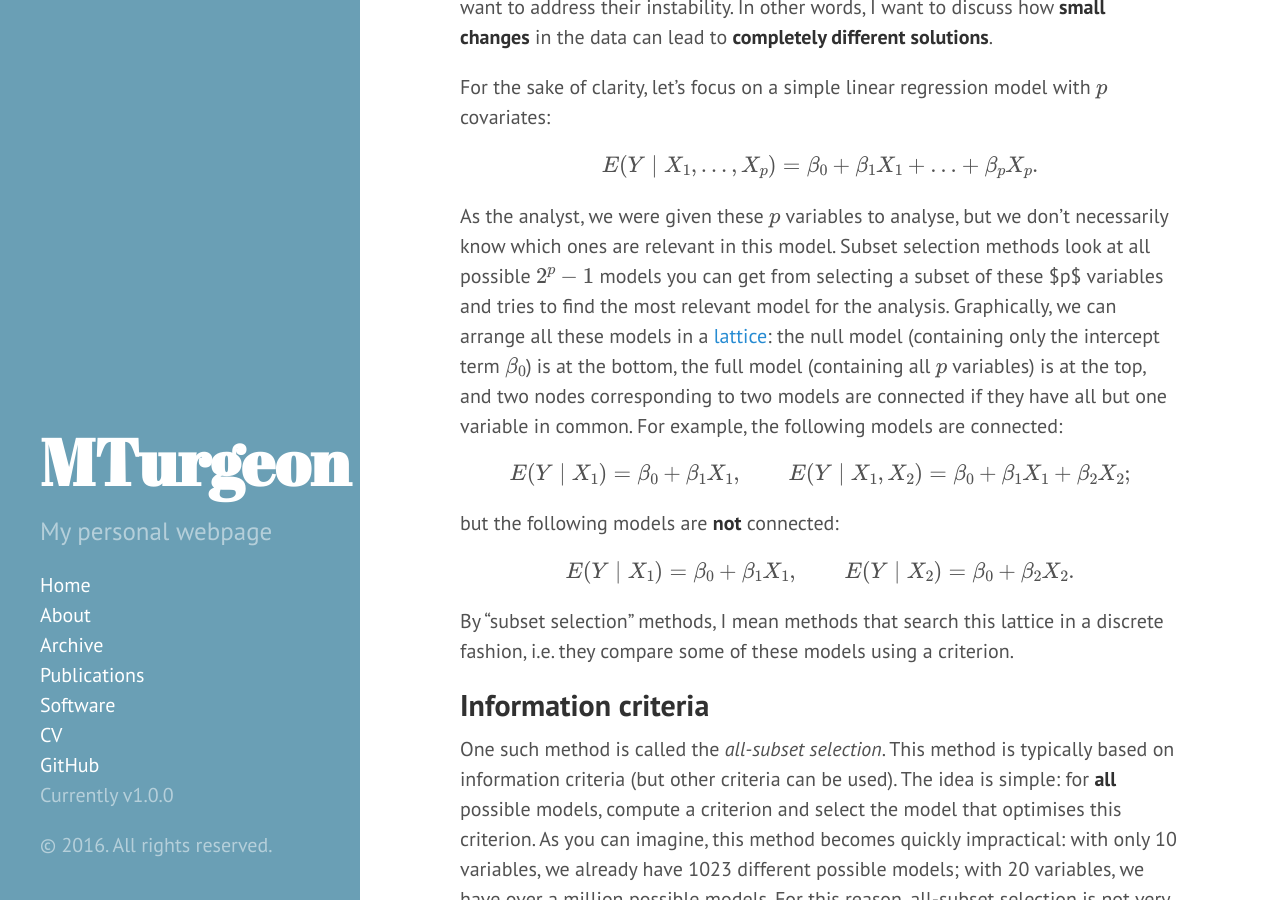
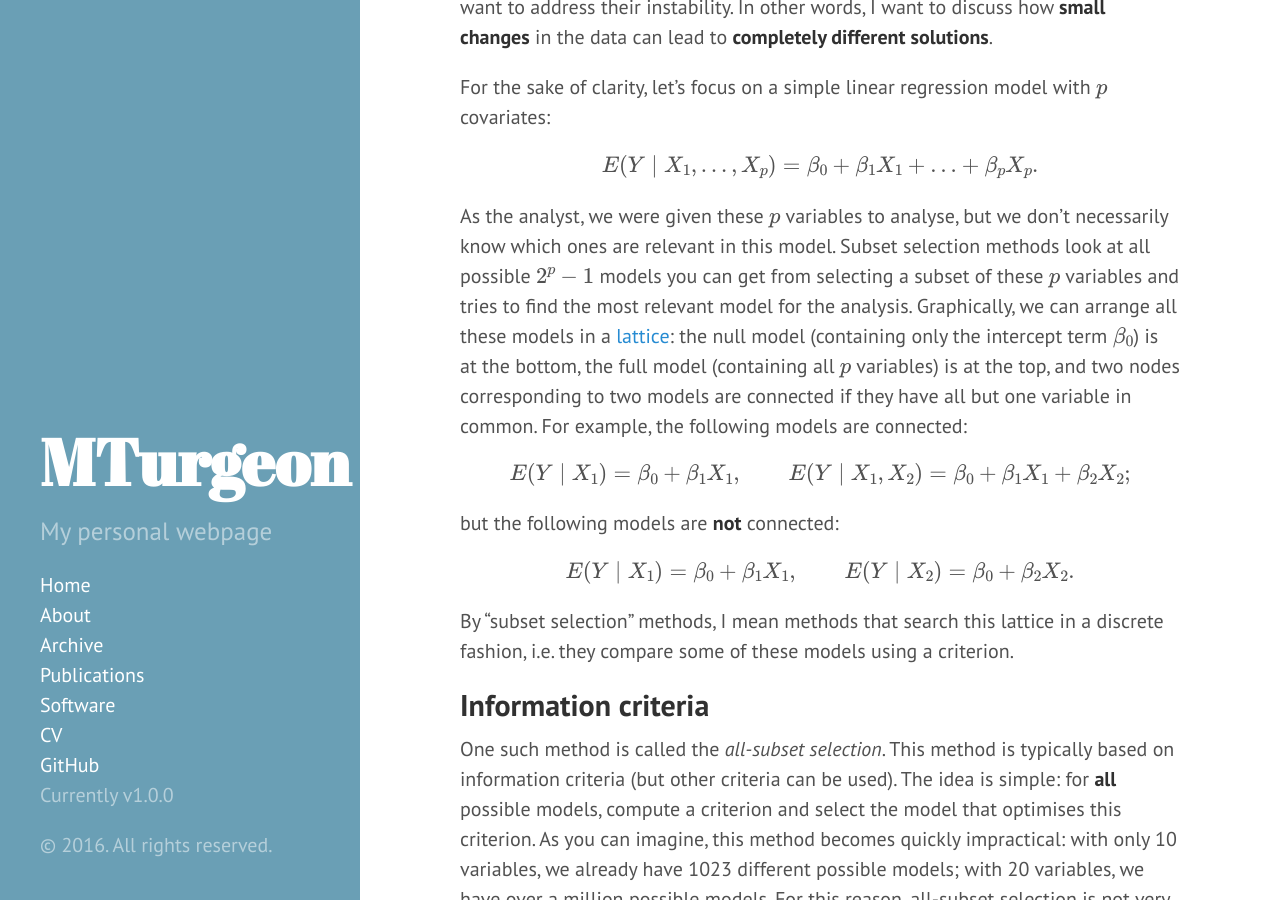
Before and after one commit to turgeonmaxime/old_website, a Jekyll site: the page built from _posts/2016-05-29-forward-backward-selection.md, in a window 1280 px wide and 900 px high, scrolled down 358 px. Built offline with Jekyll 4.4.1, drawn with Linux system fonts in a browser that asks for light colours; formulas are drawn with MathJax 3; comment, search, counter and statistics services are not loaded.

```diff
--- a/_posts/2016-05-29-forward-backward-selection.md
+++ b/_posts/2016-05-29-forward-backward-selection.md
@@ -17,7 +17,7 @@ For the sake of clarity, let's focus on a simple linear regression model with \\
 
 $$ E(Y \mid X_1, \ldots, X_p) = \beta_0 + \beta_1 X_1 + \ldots + \beta_p X_p.$$
 
-As the analyst, we were given these \\( p \\) variables to analyse, but we don't necessarily know which ones are relevant in this model. Subset selection methods look at all possible \\( 2^p - 1 \\) models you can get from selecting a subset of these $p$ variables and tries to find the most relevant model for the analysis. Graphically, we can arrange all these models in a [lattice](https://en.wikipedia.org/wiki/Lattice_(order)#Examples): the null model (containing only the intercept term \\( \beta_0 \\)) is at the bottom, the full model (containing all \\( p \\) variables) is at the top, and two nodes corresponding to two models are connected if they have all but one variable in common. For example, the following models are connected:
+As the analyst, we were given these \\( p \\) variables to analyse, but we don't necessarily know which ones are relevant in this model. Subset selection methods look at all possible \\( 2^p - 1 \\) models you can get from selecting a subset of these \\( p \\) variables and tries to find the most relevant model for the analysis. Graphically, we can arrange all these models in a [lattice](https://en.wikipedia.org/wiki/Lattice_(order)#Examples): the null model (containing only the intercept term \\( \beta_0 \\)) is at the bottom, the full model (containing all \\( p \\) variables) is at the top, and two nodes corresponding to two models are connected if they have all but one variable in common. For example, the following models are connected:
 
 $$E(Y \mid X_1) = \beta_0 + \beta_1 X_1, \qquad E(Y \mid X_1, X_2) = \beta_0 + \beta_1 X_1 + \beta_2 X_2;$$
 
```
